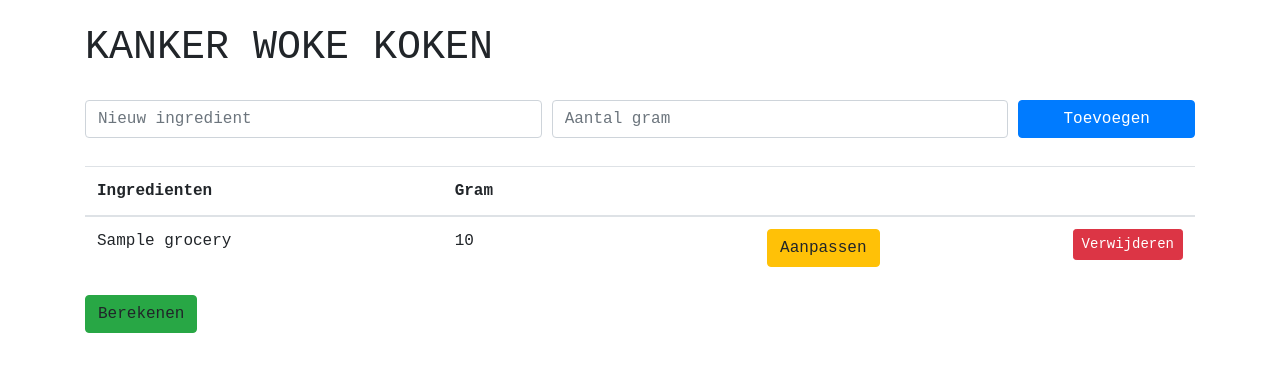
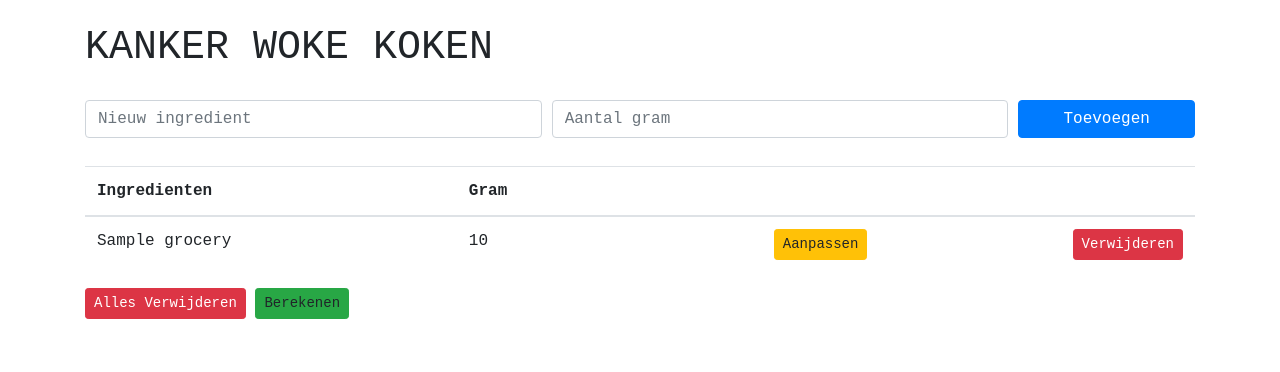
Before and after one commit to Folkert94/co2_score, a Flask app: page / in a window 1280 px wide. Shown: the top 372 px of the page. Run offline with Flask 2, Linux system fonts and the light colour scheme; tables that the repository leaves empty hold one stand-in row (values such as "Sample post"); some libraries are stand-ins or nearby versions.

Commit message:
alles verwijderen

```diff
--- a/app.py
+++ b/app.py
@@ -92,6 +92,16 @@ def calculate():
 
     return result
 
+@app.route('/deleteall')
+def deleteall():
+    groceries = Grocery.query.all()
+
+    for grocery in groceries:
+        db.session.delete(grocery)
+        db.session.commit()
+
+    return redirect("/")
+
 
 if __name__ == '__main__':
     app.run(debug=True)
--- a/data/co2_scores.csv
+++ b/data/co2_scores.csv
@@ -7,10 +7,10 @@ havermelk,0.9
 bieten,0.4
 witte wijn,1.8
 knoflook,0.4
-mosterd ,6
+mosterd,6
 vegan sour cream,3.5
 wittewijn azijn,1.8
-peterselie ,0.4
+peterselie,0.4
 gort,1.1
 sjalot,0.4
 citroen,0.3
--- a/templates/index.html
+++ b/templates/index.html
@@ -24,14 +24,15 @@
       <tr>
         <td>{{ grocery.name }}</td>
         <td>{{ grocery.quantity }}</td>
-        <td class="text-right"><a class="btn btn-warning" href="/update/{{ grocery.id }}" role="button">Aanpassen</a></td>
+        <td class="text-right"><a class="btn btn-warning btn-sm" href="/update/{{ grocery.id }}" role="button">Aanpassen</a></td>
         <td class="text-right"><a class="btn btn-danger btn-sm" href="/delete/{{ grocery.id }}" role="button">Verwijderen</a></td>
       </tr>
       {% endfor %}
     </tbody>
   </table>
-  <a class="btn btn-success" onclick="CalculateCo2();" role="button">Berekenen</a>
-  <script type="text/javascript" src="../static/js/calculate.js"></script>
+  <a class="btn btn-danger btn-sm" href="/deleteall" role="button">Alles Verwijderen</a>
+  <a class="btn btn-success btn-sm" onclick="CalculateCo2();" role="button">Berekenen</a>
+  <script type="text/javascript" src="../static/js/crud_functions.js"></script>
   <br><br>
   <p id="co2-score"></p>
   {% endif %}
```
Also changed, not shown: static/js/crud_functions.js (renamed from static/js/calculate.js), test.db.
